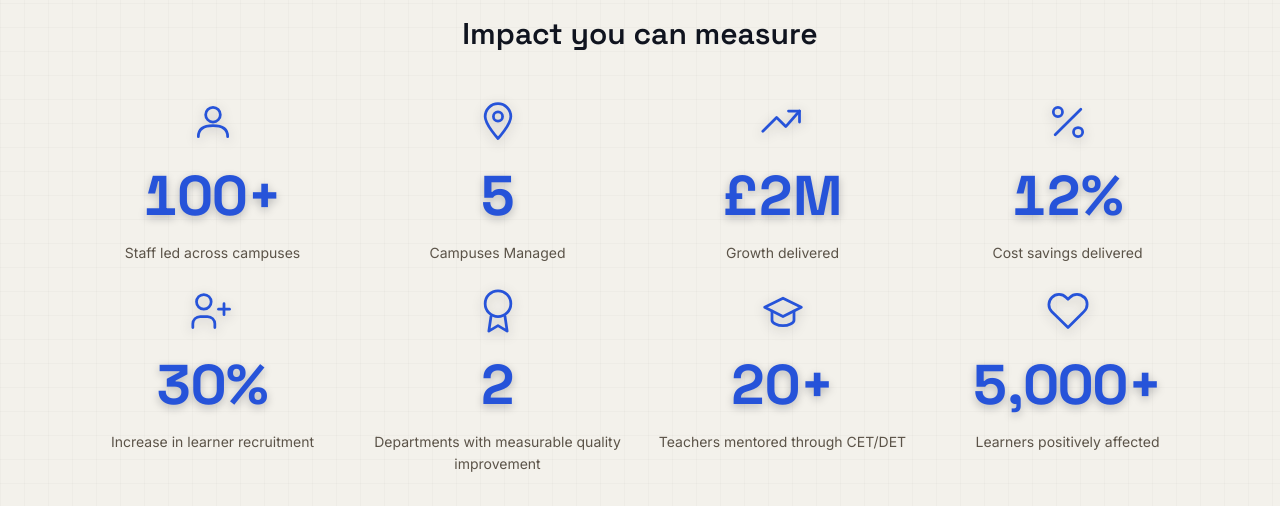
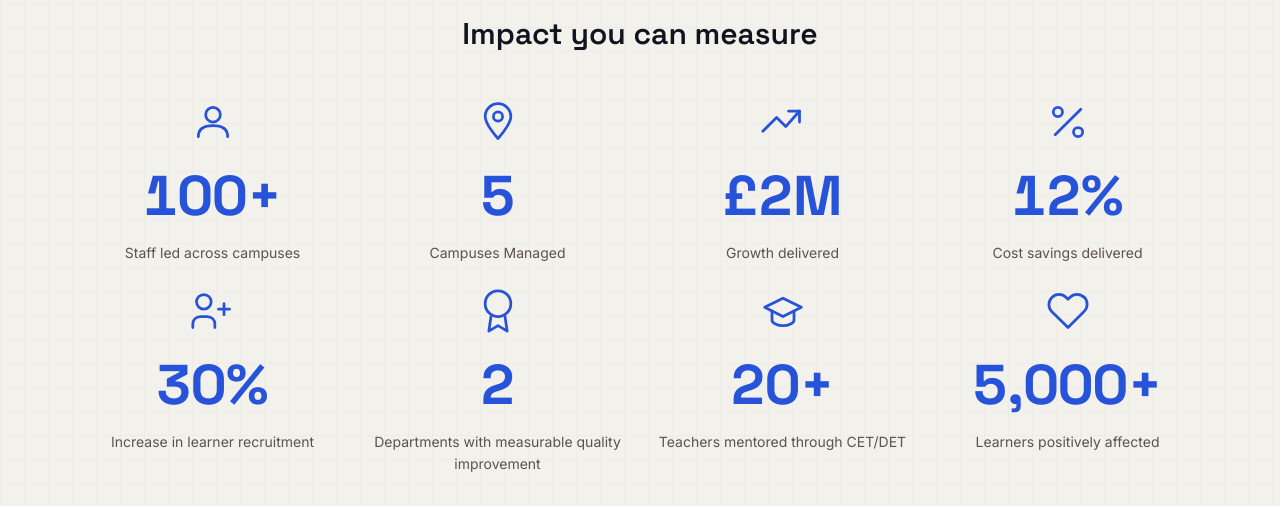
Before and after one commit to Eneekay/nekarantanis, a Jekyll site: the page built from index.html, in a window 1280 px wide and 1400 px high, scrolled down 952 px. Shown: the part 153-659 px from the top of the window. Built offline with Jekyll 4.4.1, drawn with Linux system fonts in a browser that asks for light colours.

Commit message:
Remove drop shadow from stat numbers and icons
Drop the text-shadow on .stat-value and the drop-shadow filter on .stat-icon,
so the numbers and icons render flat in both the Home and Research 'by the
numbers' sections. (The Research bottom-divider inset shadow stays.)

Co-Authored-By: Claude Opus 4.8 <noreply@anthropic.com>
Claude-Session: https://claude.ai/code/session_01Try4ceEMfUR9VVUwf3qckp

```diff
--- a/css/custom.css
+++ b/css/custom.css
@@ -1038,7 +1038,6 @@ a.tag-pill:hover { color: var(--nk-c2); border-color: var(--nk-c2); }
   width: clamp(32px, 7vw, 44px);
   height: clamp(32px, 7vw, 44px);
   margin: 0 auto 10px;
-  filter: drop-shadow(0 3px 6px rgba(var(--nk-c0-rgb), 0.22));
 }
 
 .stat-value {
@@ -1047,7 +1046,6 @@ a.tag-pill:hover { color: var(--nk-c2); border-color: var(--nk-c2); }
   font-weight: 700;
   font-size: clamp(40px, 10vw, 56px);
   color: var(--nk-c2);
-  text-shadow: 0 3px 8px rgba(var(--nk-c0-rgb), 0.25);
   /* Tabular figures keep every digit the same advance width, so the
      count-up animation doesn't jitter the number's centering per frame. */
   font-variant-numeric: tabular-nums;
```
